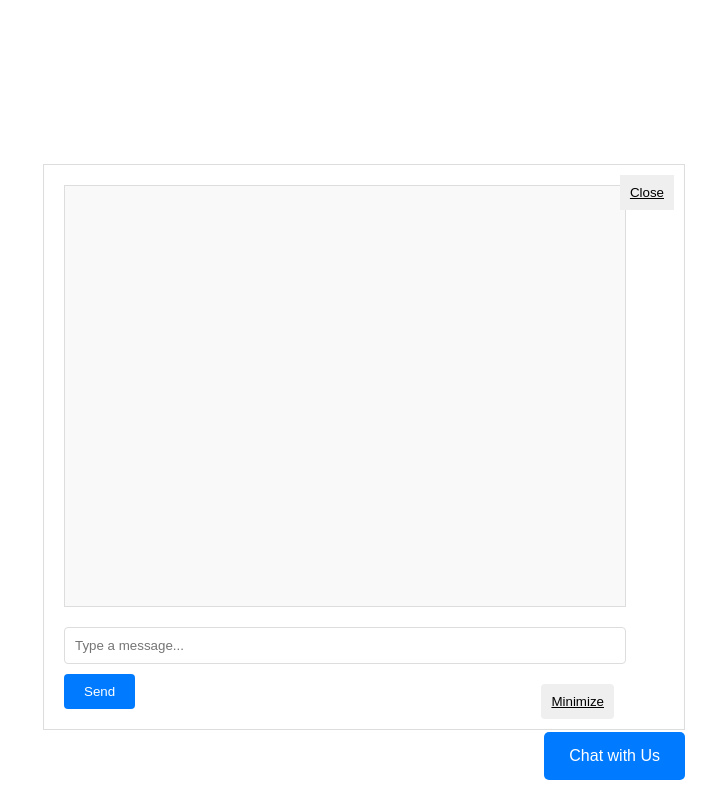
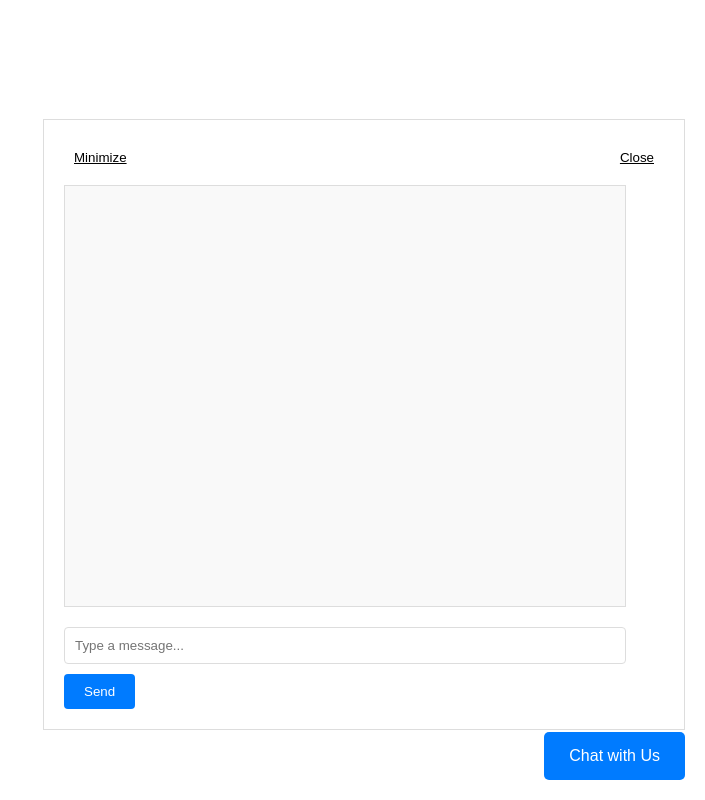
Before and after one commit to yii-zhi-hien/chat-box, a plain HTML site: page chatbox.html in a window 1280 px wide. Both pictures are taken after a click on the button "Chat with Us". Shown: the whole page, without its empty margins (575-1280 px from the left). Drawn offline with Linux system fonts and the light colour scheme; no server answers.

Commit message:
Update chatbox.html

```diff
--- a/chatbox.html
+++ b/chatbox.html
@@ -77,15 +77,39 @@
 			display: block;
 		}
 
+		/* Flexbox for positioning buttons in the same row */
+		#chat-modal-header {
+			display: flex;
+			justify-content: space-between;
+			align-items: center;
+			margin-bottom: 10px;
+		}
+
+		#minimize-button,
 		#close-modal {
-			position: absolute;
-			top: 10px;
-			right: 10px;
+			padding: 10px;
+			border: none;
+			cursor: pointer;
+		}
+
+		#minimize-button {
 			text-decoration: underline;
 			color: black;
-			border: none;
-			padding: 10px;
-			cursor: pointer;
+			background-color: transparent;
+		}
+
+		#minimize-button:hover {
+			background-color: #e68a00;
+		}
+
+		#close-modal {
+			text-decoration: underline;
+			color: black;
+			background-color: transparent;
+		}
+
+		#close-modal:hover {
+			background-color: #e68a00;
 		}
 
 		#open-chat-button {
@@ -119,22 +143,6 @@
 			background-color: #0056b3;
 		}
 
-		#minimize-button {
-			position: absolute;
-			bottom: 10px;
-			right: 70px;
-			padding: 10px;
-            text-decoration: underline;
-			color: Black;
-			border: none;
-			border-radius: 4px;
-			cursor: pointer;
-		}
-
-			#minimize-button:hover {
-				background-color: #e68a00;
-			}
-
 		#restore-button {
 			position: absolute;
 			bottom: 10px;
@@ -156,13 +164,16 @@
 	<button id="chatWithUsButton">Chat with Us</button>
 
 	<div id="chat-modal">
+		<!-- Chat modal header with Minimize and Close buttons -->
+		<div id="chat-modal-header">
 			<button id="minimize-button">Minimize</button>
 			<button id="close-modal">Close</button>
+		</div>
 		<div id="messages"></div>
 		<input type="text" id="chat-input" placeholder="Type a message..." />
 		<button id="send-button">Send</button>
+	</div>
 
-	</div>
 	<script type="module" src="chatbox.js"></script>
 </body>
 </html>
```
Lines whose indentation alone changed are shown as unchanged.
